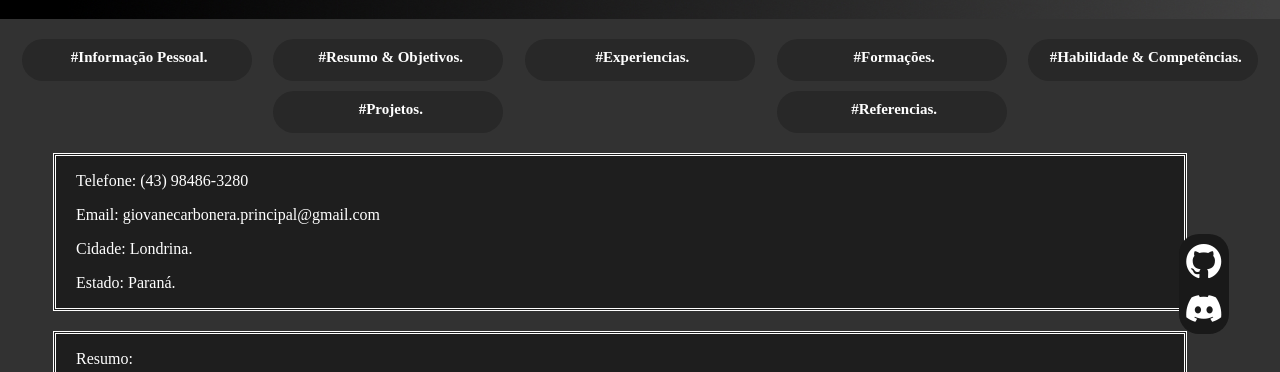
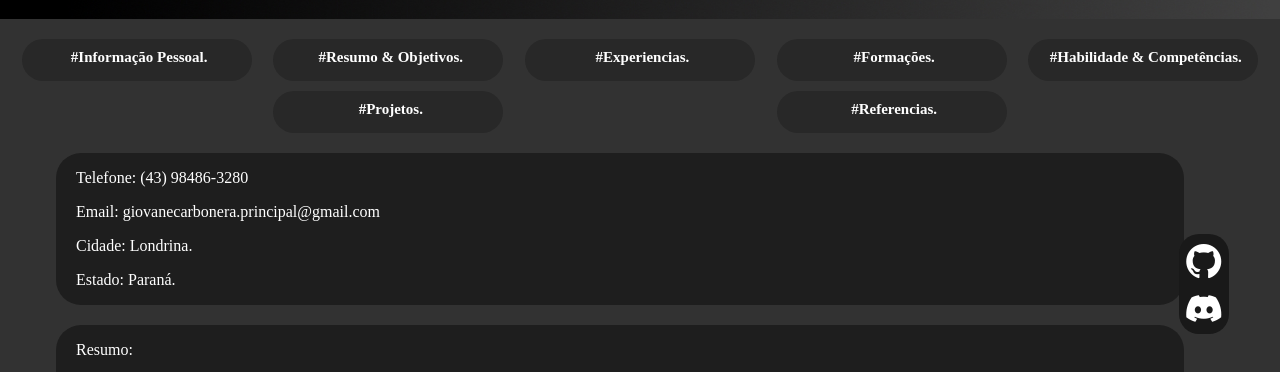
Before and after one commit to Zehous/Curr-culoWeb, a plain HTML site: page index.html in a window 1280 px wide. Shown: the part 410-782 px from the top of the page. Drawn offline with nearby package versions, Linux system fonts and the light colour scheme.

Commit message:
Update Style Sectors

```diff
--- a/css/index.css
+++ b/css/index.css
@@ -115,7 +115,8 @@ section {
     margin-right: 50px;
     width: 85%;
     background-color: rgb(30, 30, 30);
-    border-style: double;
+    border-style: none;
+	border-radius: 25px;
 }
 
 .linkStyle {
```
